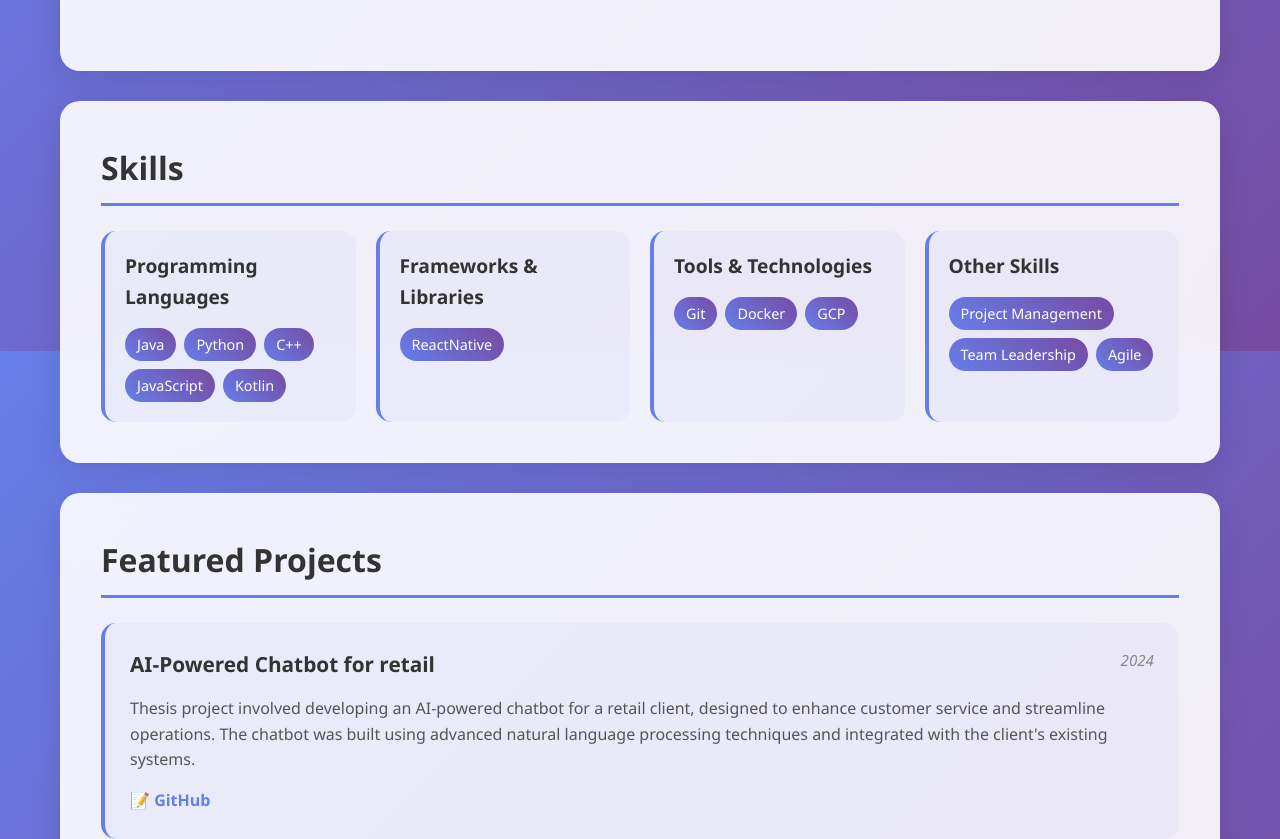
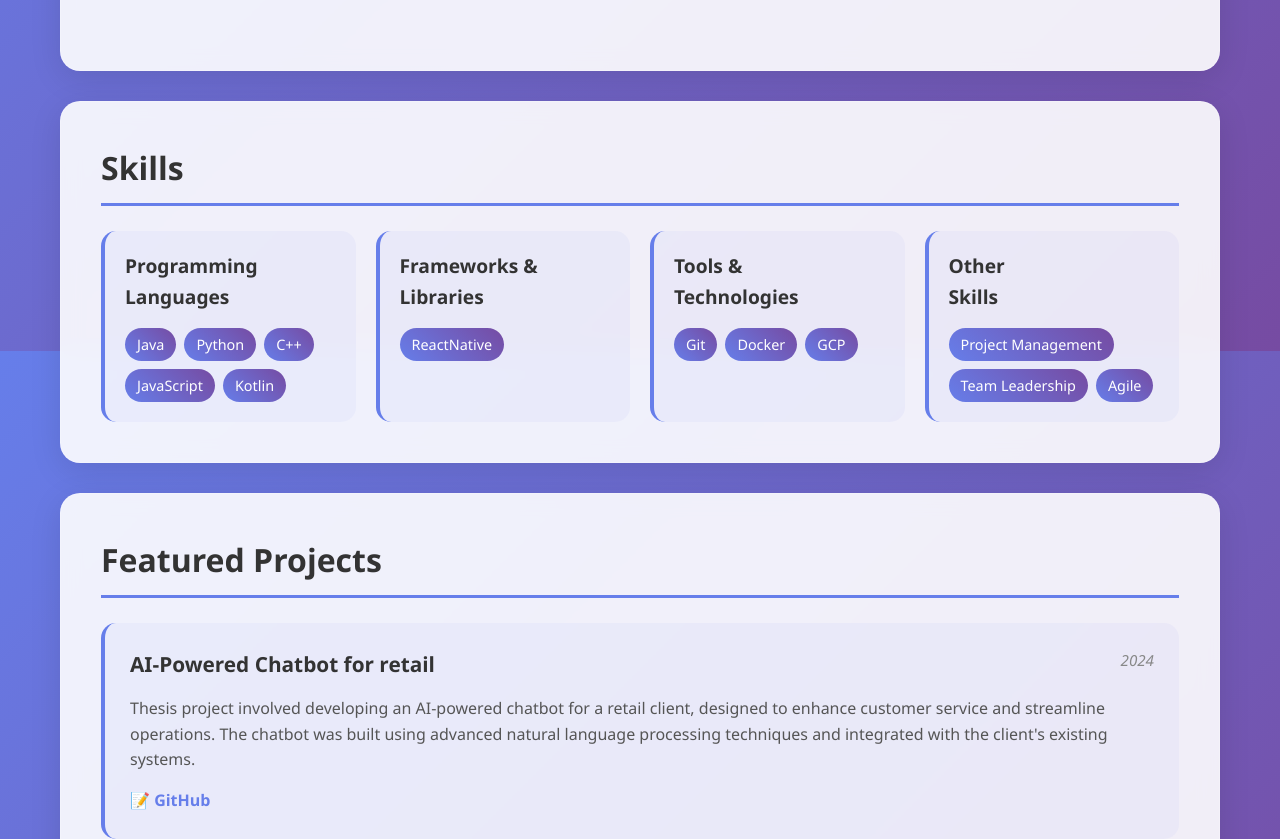
Before and after one commit to NicoVisci/NicoVisci.github.io, a plain HTML site: page index.html in a window 1280 px wide. Shown: the part 2049-2888 px from the top of the page. Drawn offline with Linux system fonts and the light colour scheme.

Commit message:
Update index.html

```diff
--- a/index.html
+++ b/index.html
@@ -146,7 +146,7 @@
                 </div>
 
                 <div class="skill-category">
-                    <h3>Tools & Technologies</h3>
+                    <h3>Tools & <br/>Technologies</h3>
                     <div class="skill-tags">
                         <span class="skill-tag">Git</span>
                         <span class="skill-tag">Docker</span>
@@ -155,7 +155,7 @@
                 </div>
 
                 <div class="skill-category">
-                    <h3>Other Skills</h3>
+                    <h3>Other <br/>Skills</h3>
                     <div class="skill-tags">
                         <span class="skill-tag">Project Management</span>
                         <span class="skill-tag">Team Leadership</span>
```
